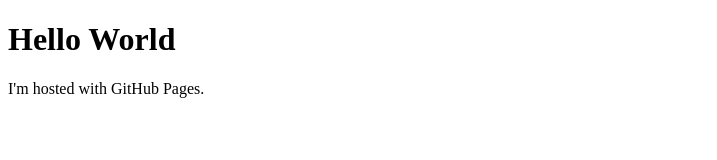
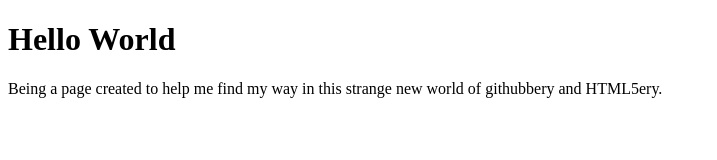
Before and after one commit to iampixeldiva/iampixeldiva.github.io, a plain HTML site: page index.html in a window 1280 px wide. Shown: the whole page, without its empty margins (0-717 px from the left). Drawn offline with Linux system fonts and the light colour scheme.

Commit message:
Why am I doing this?

```diff
--- a/index.html
+++ b/index.html
@@ -2,6 +2,6 @@
 <html>
 <body>
 <h1>Hello World</h1>
-<p>I'm hosted with GitHub Pages.</p>
+<p>Being a page created to help me find my way in this strange new world of githubbery and HTML5ery.</p>
 </body>
 </html>
```
